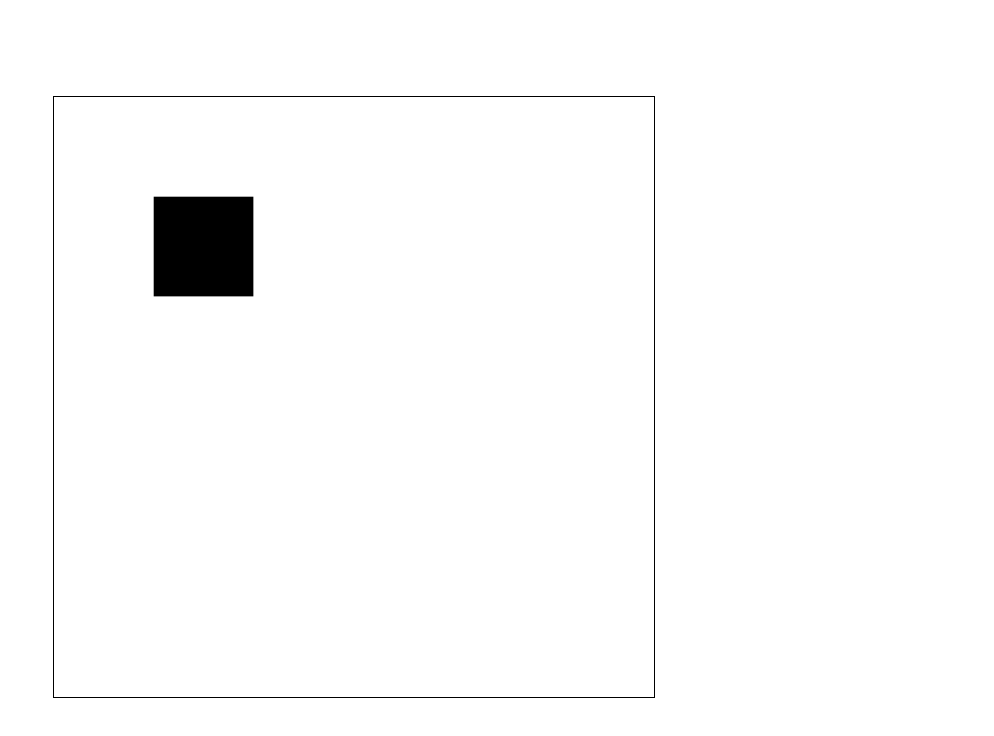
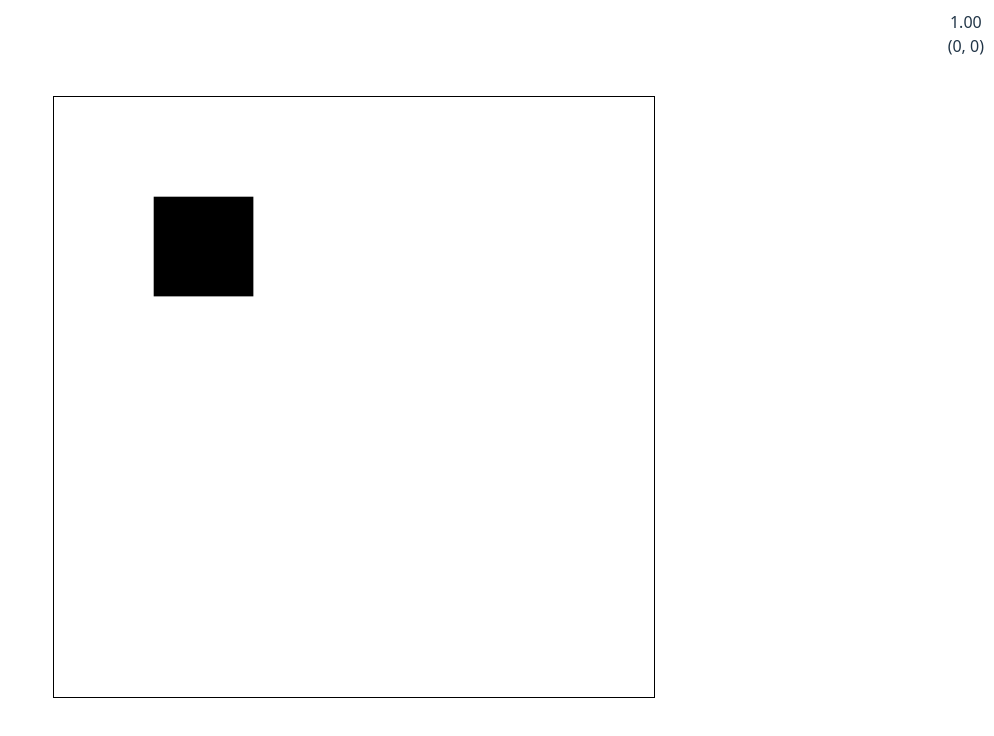
Before and after one commit to marked42/my-react-app, a React (Vite) app: page / in a window 1280 px wide. Shown: the top 736 px of the page, without its empty margins (286-1280 px from the left). Built offline with nearby package versions, Linux system fonts and the light colour scheme.

Commit message:
feat: basic zoom

```diff
--- a/src/App.tsx
+++ b/src/App.tsx
@@ -1,4 +1,4 @@
-import { useCallback, useLayoutEffect, useRef, useState } from 'react'
+import { Fragment, useCallback, useLayoutEffect, useRef, useState } from 'react'
 import './App.css'
 
 type Element = {
@@ -49,6 +49,9 @@ function App() {
     })
   }, [elements])
 
+  const [scale, setScale] = useState(1);
+  const [offset, setOffset] = useState({ x: 0, y: 0 })
+
   useLayoutEffect(() => {
     const canvas = getCanvas();
     canvas.width = canvas.offsetWidth;
@@ -56,20 +59,53 @@ function App() {
 
     contextRef.current = canvas.getContext('2d');
     const context = getContext();
+    context.scale(scale, scale)
+    context.translate(offset.x, offset.y);
+
+    paint();
+  }, [scale, offset, paint])
+
+  const handleWheel: React.WheelEventHandler<HTMLCanvasElement> = (e) => {
+    const step = 0.1;
+    const unit = e.deltaY < 0 ? 1 : -1
+    console.log('unit: ', unit, e.deltaY)
+
+    // const gx = (e.nativeEvent.offsetX - offset.x) / scale
+    // const gy = (e.nativeEvent.offsetY - offset.y) / scale
+
+    // offset.x =
+    // offset.y = gy * newScale - e.nativeEvent.offsetY;
+    setScale((scale) => {
+      const newScale = scale + unit * step;
+
+      return Math.max(Math.min(5, newScale), 0.1);
     })
+    // setOffset({
+    //   x: gx * newScale - e.nativeEvent.offsetX,
+    //   y: gy * newScale - e.nativeEvent.offsetY,
+    // })
+  }
 
   useLayoutEffect(() => {
     paint();
   }, [paint])
 
   return (
+    <Fragment>
+      <div style={{ position: 'fixed', top: 10, right: 10 }}>
+        <div> {scale.toFixed(2)} </div>
+        <div> {`(${offset.x}, ${offset.y})`} </div>
+      </div>
       <canvas
         ref={canvasRef}
         style={{
           width: 600,
           height: 600,
           border: '1px solid black',
-      }}></canvas>
+        }}
+        onWheel={handleWheel}
+      ></canvas>
+    </Fragment>
   )
 }
 
```
Lines whose indentation alone changed are shown as unchanged.
